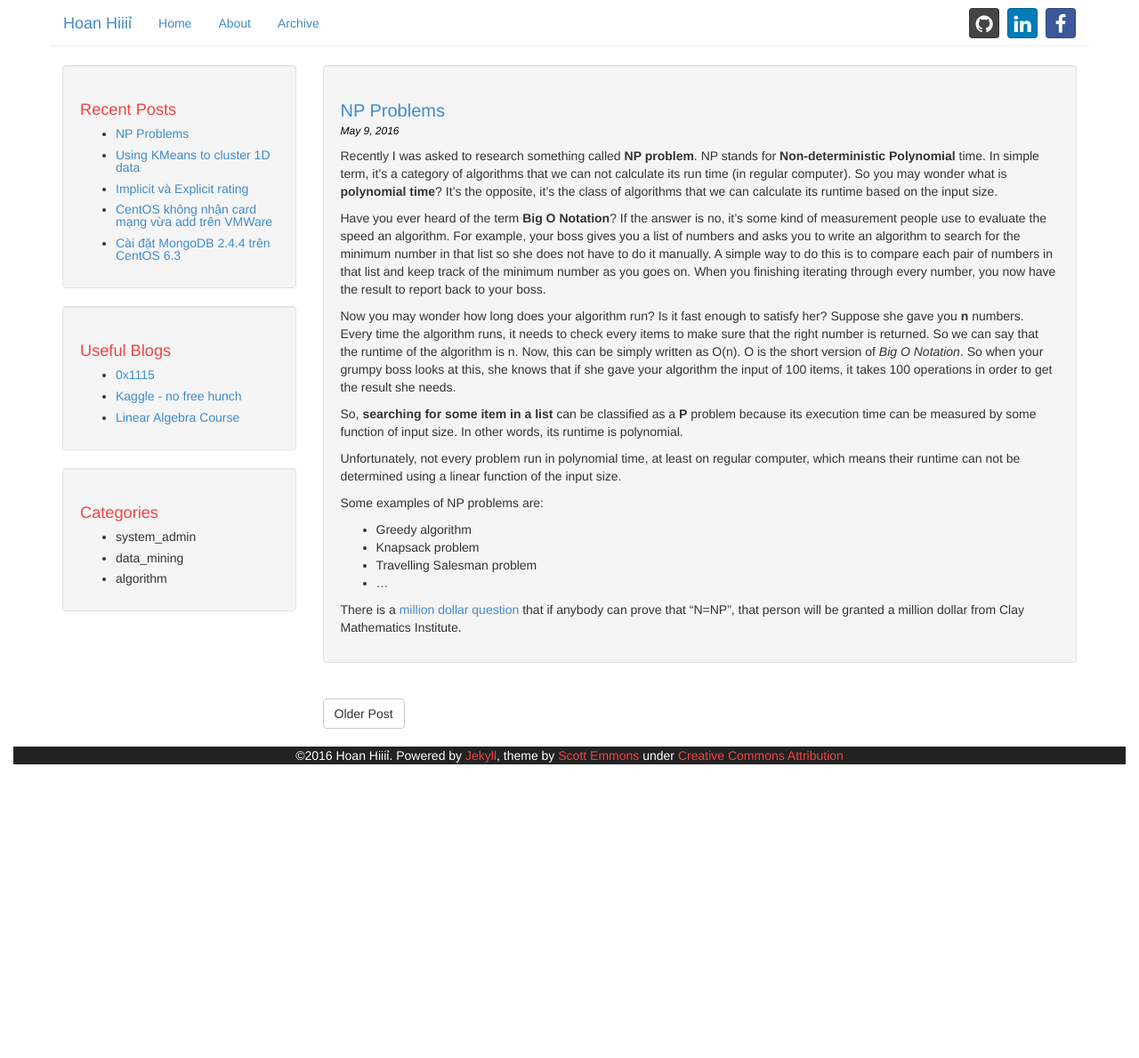
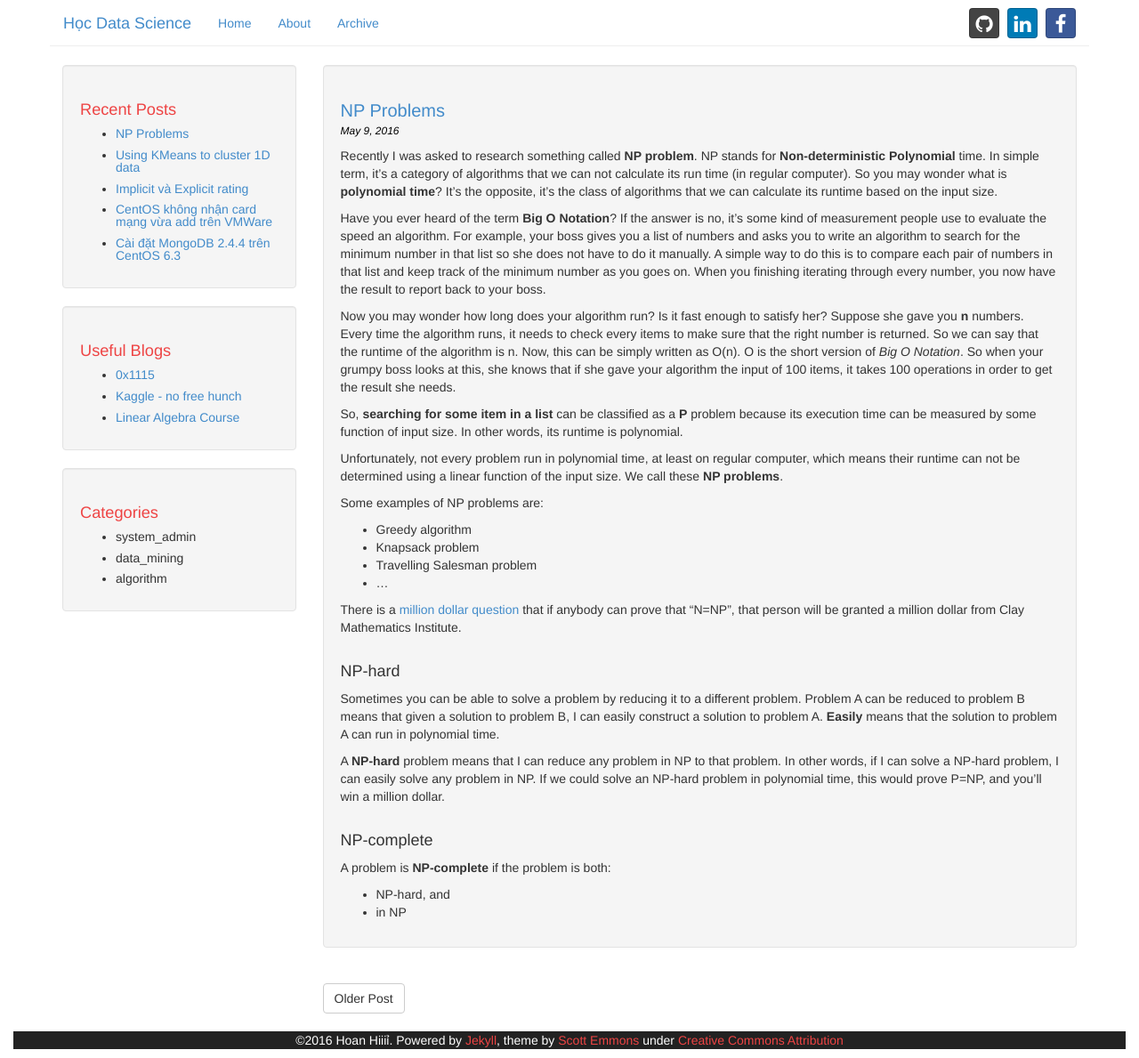
Before and after one commit to hoanvu/hoanvu.github.io, a Jekyll site: the page built from _posts/2016-05-09-np-problems.md, in a window 1280 px wide. Shown: the whole page at 89% size. Built offline with Jekyll 4.4.1, drawn with Linux system fonts in a browser that asks for light colours; before the commit the page ends 900 px from its top, so only the background shows below that.

Commit message:
update np problems post

```diff
--- a/_includes/header.html
+++ b/_includes/header.html
@@ -3,7 +3,7 @@
 
 <head>
     <meta charset="UTF-8">
-    <title>Hoan Hiiiỉ</title><!-- {{ site.name }} -->
+    <title>Học Data Science</title><!-- {{ site.name }} -->
     <meta name="viewport" content="width=device-width, initial-scale=1.0">
     <script src="{{ site.baseurl }}/js/jquery.min.js"></script>
     <script src="{{ site.baseurl }}/js/bootstrap.min.js"></script>
@@ -27,7 +27,7 @@
                   <span class="icon-bar"></span>
                   <span class="icon-bar"></span>
                 </button>
-                <a class="navbar-brand" href="{{ site.baseurl }}/">Hoan Hiiiỉ<!-- {{ site.name }} --></a>
+                <a class="navbar-brand" href="{{ site.baseurl }}/">Học Data Science<!-- {{ site.name }} --></a>
               </div>
               <div class="collapse navbar-collapse" id="bs-example-navbar-collapse-1">
                 <ul class="nav navbar-nav">
--- a/_posts/2016-05-09-np-problems.md
+++ b/_posts/2016-05-09-np-problems.md
@@ -14,7 +14,7 @@ Now you may wonder how long does your algorithm run? Is it fast enough to satisf
 
 So, **searching for some item in a list** can be classified as a **P** problem because its execution time can be measured by some function of input size. In other words, its runtime is polynomial.
 
-Unfortunately, not every problem run in polynomial time, at least on regular computer, which means their runtime can not be determined using a linear function of the input size.
+Unfortunately, not every problem run in polynomial time, at least on regular computer, which means their runtime can not be determined using a linear function of the input size. We call these **NP problems**.
 
 Some examples of NP problems are:
 
@@ -24,3 +24,18 @@ Some examples of NP problems are:
 + ...
 
 There is a [million dollar question](https://en.wikipedia.org/wiki/Millennium_Prize_Problems) that if anybody can prove that "N=NP", that person will be granted a million dollar from Clay Mathematics Institute.
+<br><br>
+
+#### NP-hard
+
+Sometimes you can be able to solve a problem by reducing it to a different problem. Problem A can be reduced to problem B means that given a solution to problem B, I can easily construct a solution to problem A. **Easily** means that the solution to problem A can run in polynomial time.
+
+A **NP-hard** problem means that I can reduce any problem in NP to that problem. In other words, if I can solve a NP-hard problem, I can easily solve any problem in NP. If we could solve an NP-hard problem in polynomial time, this would prove P=NP, and you'll win a million dollar.
+<br><br>
+
+#### NP-complete
+
+A problem is **NP-complete** if the problem is both:
+
++ NP-hard, and
++ in NP
```
